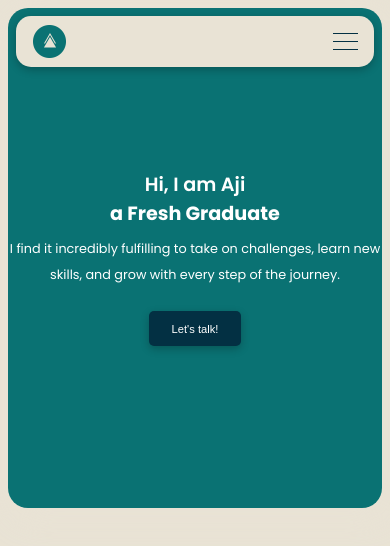
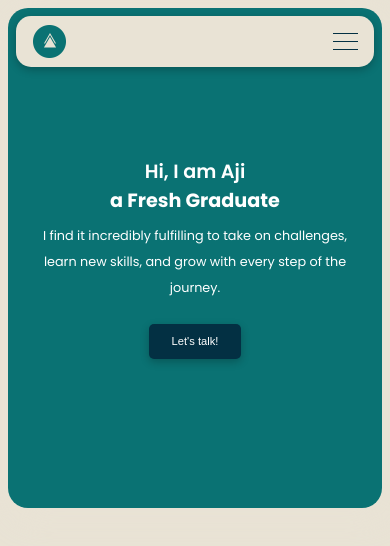
Before and after one commit to thisismeaji/portfolio, a Next.js app: page / in a window 390 px wide. Shown: the top 546 px of the page. Built offline with nearby package versions, Linux system fonts and the light colour scheme.

Commit message:
fixing padding hero section on home

```diff
--- a/src/components/section/hero/hero.module.css
+++ b/src/components/section/hero/hero.module.css
@@ -42,6 +42,7 @@
 
     .hero{
         height: 500px;
+        padding: 2rem;
     }
 
     .hero h1{
```
